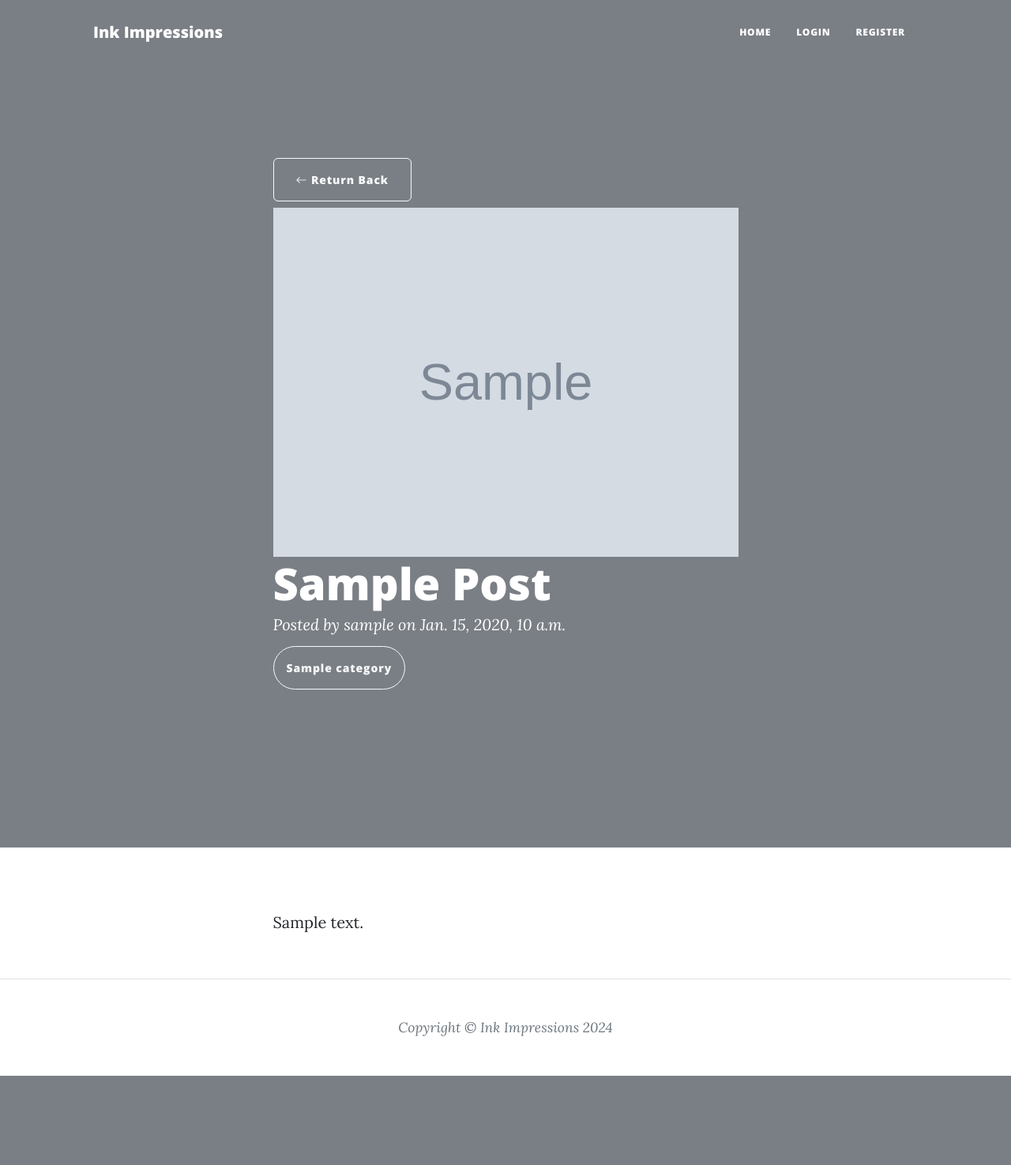
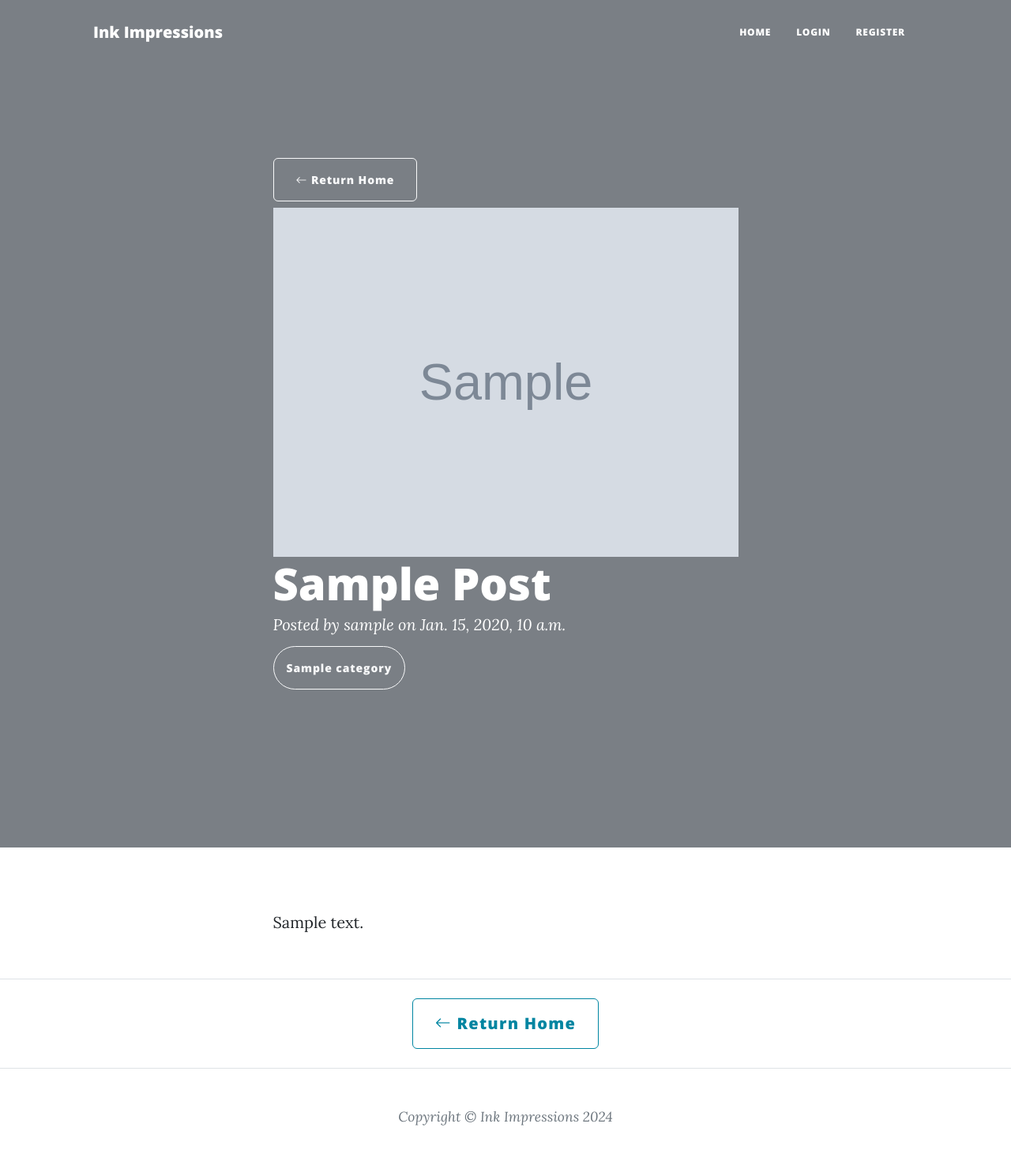
Before and after one commit to Malekpour99/Django-CBV-DRF-Blog, a Django app: template core/templates/blog/post.html in a window 1280 px wide. Shown: the whole page at 79% size. Before the commit the page ends 1362 px from the top, so only its background shows below. Run offline with Django 4.2, Linux system fonts and the light colour scheme; the template is opened without the code that fills it: most values are stand-ins (such as "Sample title", 1, 10 or a date in 2020); grey boxes marked "Sample" are stand-in pictures; some libraries are stand-ins or nearby versions.

Commit message:
feat: added a return home link to the end of post details template
Now users can easily return to blog index (home) page after reading a blog post by using the provided link at the end of the template

```diff
--- a/core/templates/blog/post.html
+++ b/core/templates/blog/post.html
@@ -8,7 +8,7 @@
       <div class="row gx-4 gx-lg-5 justify-content-center">
         <div class="col-md-10 col-lg-8 col-xl-7">
           <a href="{% url 'blog:index' %}" class="btn btn-outline-light mb-2 rounded">
-            <i class="bi bi-arrow-left"></i> Return Back
+            <i class="bi bi-arrow-left"></i> Return Home
           </a>
           <img class="header-image" src="{{ post.image.url }}" alt="{{ post.title }}">
           <div class="post-heading">
@@ -38,4 +38,12 @@
       </div>
     </div>
   </article>
+  <hr class="mb-4 mt-0">
+  <div class="d-flex justify-content-center mb-4">
+    <div class="d-block">
+      <a href="{% url 'blog:index' %}" class="btn btn-outline-primary rounded fs-5">
+        <i class="bi bi-arrow-left"></i> Return Home
+      </a>
+    </div>
+  </div>
 {% endblock %}
```
